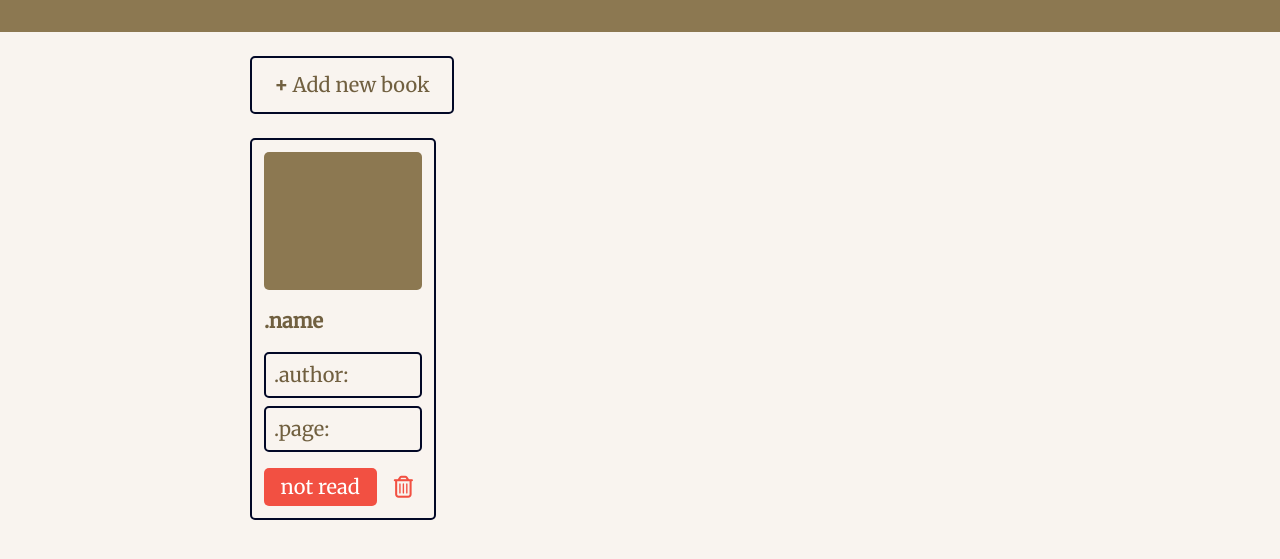
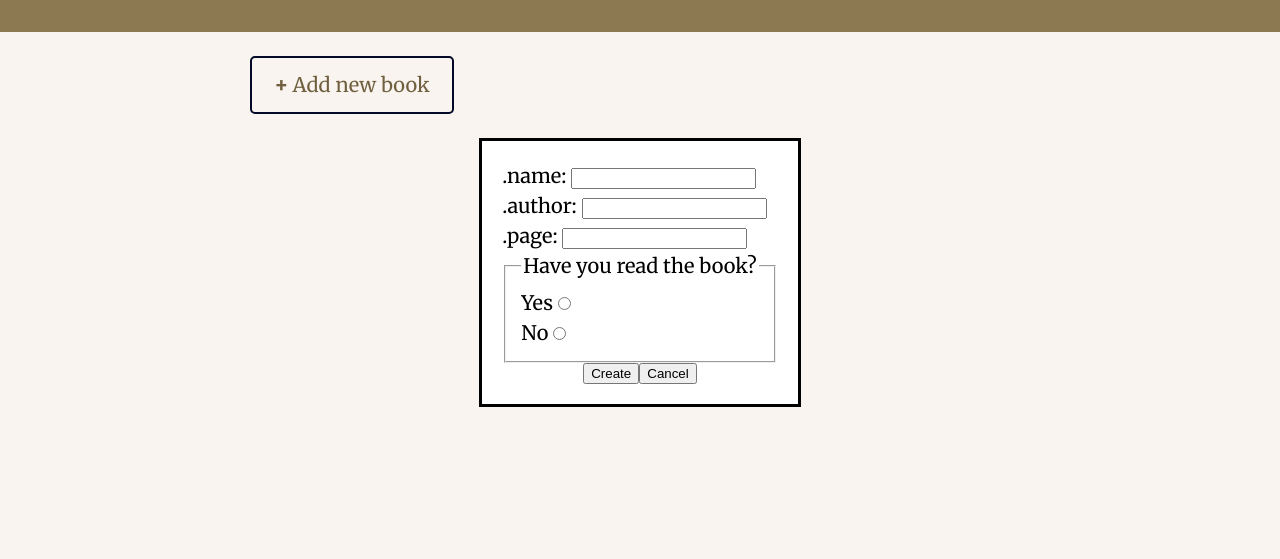
Before and after one commit to dd-mahn/Library, a plain HTML site: page index.html in a window 1280 px wide. Shown: the part 93-652 px from the top of the page. Drawn offline with Linux system fonts and the light colour scheme.

Commit message:
Add form dialog

```diff
--- a/index.html
+++ b/index.html
@@ -24,15 +24,40 @@
             <strong>+</strong> Add new book
         </div>
         <div class="container">
-            <div class="book-card">
+            <!-- <div class="book-card">
                 <div class="card-bg"></div>
                 <div class="name align-center"><span>.name</span></div>
                 <div class="author align-center"><span>.author:</span></div>
                 <div class="page align-center"><span>.page:</span></div>
                 <div class="status center"><span>not read</span></div>
                 <div id="rm-btn" class="center"><i class="fa-regular fa-trash-can"></i></div>
-            </div>
+            </div> -->
         </div>
+        <dialog id="add-dialog" open>
+            <form id="add-form">
+                <div>
+                    <label for="name">.name:</label>
+                    <input type="text" id="name" name="name">
+                </div>
+                <div>
+                    <label for="author">.author:</label>
+                    <input type="text" id="author" name="author">
+                </div>
+                <div>
+                    <label for="page">.page:</label>
+                    <input type="text" name="page" id="page">
+                </div>
+                <fieldset>
+                    <legend>Have you read the book?</legend>
+                    <div><label for="read">Yes</label><input type="radio" id="read" value="read" name="status"></div>
+                    <div><label for="notread">No</label><input type="radio" id="notread" value="not read" name="status"></div>
+                </fieldset>
+                <div class="center">
+                    <button type="button">Create</button>
+                    <button type="button">Cancel</button>
+                </div>
+            </form>
+        </dialog>
     </section>
     <script src="asset/js/script.js"></script>
 </body>
```
